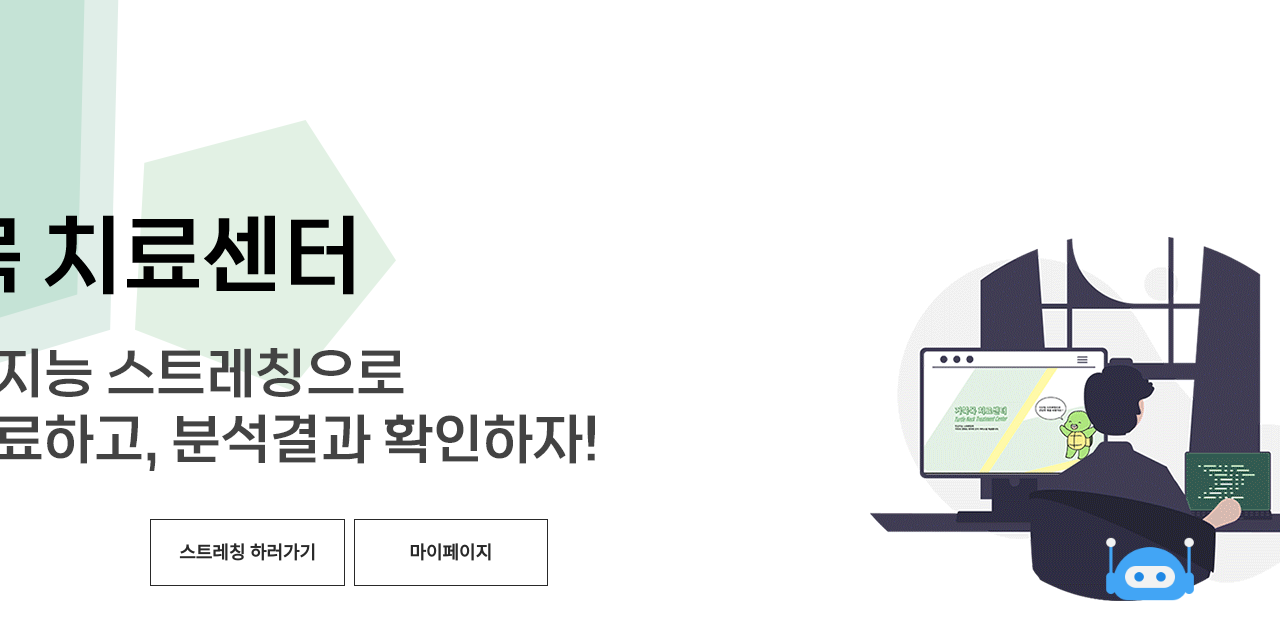
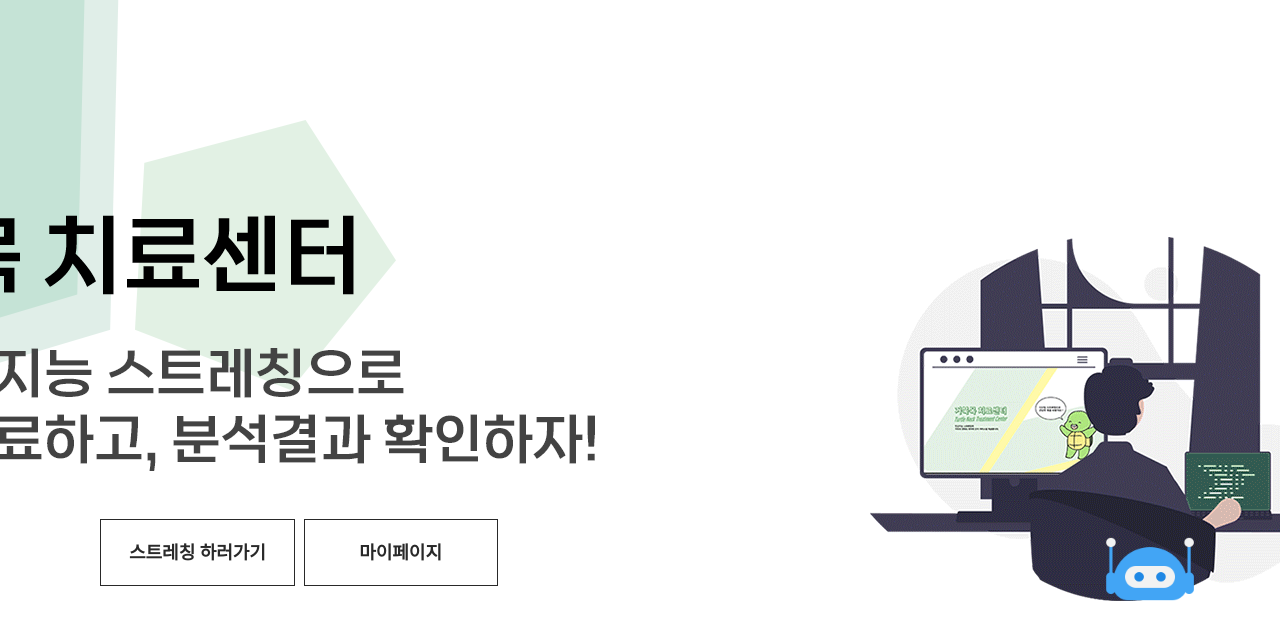
Before and after one commit to Ohminjung0804/Tutle_factory, a plain HTML site: page index.html in a window 1280 px wide. Shown: the part 131-770 px from the top of the page. Drawn offline with nearby package versions, Linux system fonts and the light colour scheme; a script that the page names is missing.

Commit message:
메인 버튼 위치 수정

```diff
--- a/assets/css/styles.css
+++ b/assets/css/styles.css
@@ -6,7 +6,7 @@
   /* margin-left: 40px; */
   position: absolute;
   top: 650px;
-  left: 140px;
+  left: 90px;
   z-index: 1 ;
   text-align: center;
   line-height: 25px;
```
